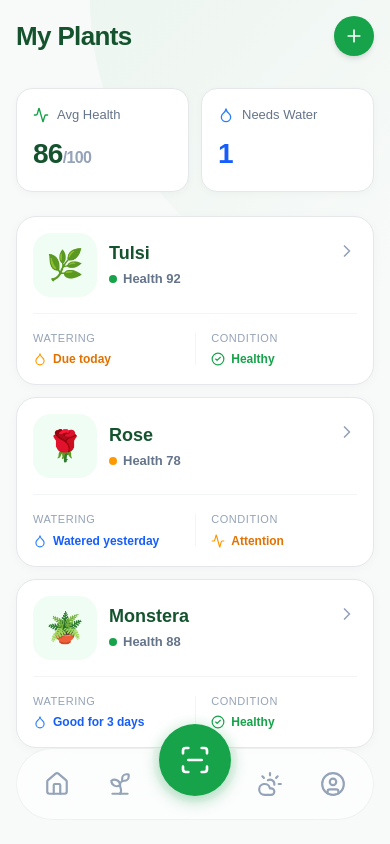
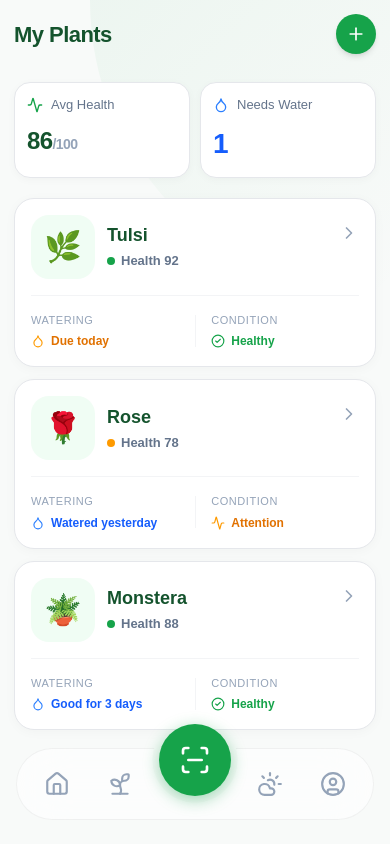
Before and after one commit to MdKasif0/KisanEdge, a Next.js app: page /plants in a window 390 px wide. Shown: the top 844 px of the page. Built offline with nearby package versions, Linux system fonts and the light colour scheme.

Commit message:
style: improve mobile responsiveness and layout spacing for plant pages

```diff
--- a/src/app/(app)/plants/[id]/page.tsx
+++ b/src/app/(app)/plants/[id]/page.tsx
@@ -45,7 +45,7 @@ export default function PlantDetailsPage({ params }: { params: Promise<{ id: str
   return (
     <div className="flex flex-col min-h-[100dvh] bg-[#F8FAF9] pb-24 relative overflow-hidden">
       {/* Background Hero */}
-      <div className="absolute top-0 left-0 right-0 h-[260px] bg-gradient-to-b from-[#0f4021] to-[#14532D] pointer-events-none" />
+      <div className="absolute top-0 left-0 right-0 h-[220px] sm:h-[260px] bg-gradient-to-b from-[#0f4021] to-[#14532D] pointer-events-none" />
       <div className="absolute top-0 right-0 w-[200px] h-[200px] bg-white/5 rounded-bl-full pointer-events-none" />
 
       {/* Header */}
@@ -67,13 +67,13 @@ export default function PlantDetailsPage({ params }: { params: Promise<{ id: str
       <div className="relative z-10 px-5 pt-2 pb-8 flex justify-between items-end text-white">
         <div className="flex flex-col gap-1">
           <span className="text-white/70 text-[12px] font-semibold uppercase tracking-wider">Indoor Plant</span>
-          <h1 className="text-[36px] font-bold leading-none mb-1">{plant.name}</h1>
+          <h1 className="text-[28px] sm:text-[36px] font-bold leading-none mb-1">{plant.name}</h1>
           <div className="flex items-center gap-2 mt-1">
             <div className="w-2.5 h-2.5 rounded-full bg-[#16A34A] shadow-[0_0_8px_rgba(22,163,74,0.6)]" />
             <span className="text-[14px] font-medium text-white/90">{plant.diseaseStatus}</span>
           </div>
         </div>
-        <div className="w-20 h-20 bg-white/10 backdrop-blur-md rounded-[24px] flex items-center justify-center text-4xl shadow-lg border border-white/20">
+        <div className="w-16 h-16 sm:w-20 sm:h-20 bg-white/10 backdrop-blur-md rounded-[20px] sm:rounded-[24px] flex items-center justify-center text-3xl sm:text-4xl shadow-lg border border-white/20">
           {plant.image}
         </div>
       </div>
--- a/src/app/(app)/plants/page.tsx
+++ b/src/app/(app)/plants/page.tsx
@@ -11,29 +11,29 @@ export default function PlantsPage() {
   const needsWater = MOCK_HOME_PLANTS.filter(p => p.waterStatus.toLowerCase().includes("due")).length;
 
   return (
-    <div className="flex flex-col gap-6 p-4 sm:p-5 relative min-h-[100dvh] bg-[#F8FAF9] pb-24">
+    <div className="flex flex-col gap-5 sm:gap-6 p-3.5 sm:p-5 relative min-h-[100dvh] bg-[#F8FAF9] pb-24">
       {/* Background Graphic */}
       <div className="absolute top-0 right-0 w-[300px] h-[300px] bg-gradient-to-br from-[#16A34A]/5 to-transparent rounded-bl-full pointer-events-none" />
 
       {/* Header */}
       <header className="relative z-10 flex items-center justify-between pt-safe pb-2">
-        <h1 className="text-[26px] font-bold text-[#14532D] tracking-tight">My Plants</h1>
+        <h1 className="text-[22px] sm:text-[26px] font-bold text-[#14532D] tracking-tight">My Plants</h1>
         <Button size="icon" className="rounded-full w-10 h-10 bg-[#16A34A] hover:bg-[#15803d] text-white shadow-md">
           <Plus className="w-5 h-5" />
         </Button>
       </header>
 
       {/* Metrics Grid */}
-      <motion.div initial={{ opacity: 0, y: 10 }} animate={{ opacity: 1, y: 0 }} className="grid grid-cols-2 gap-3 relative z-10">
-        <div className="bg-white rounded-2xl p-4 shadow-[0_2px_8px_rgba(0,0,0,0.03)] border border-[#E5E7EB]">
+      <motion.div initial={{ opacity: 0, y: 10 }} animate={{ opacity: 1, y: 0 }} className="grid grid-cols-2 gap-2.5 sm:gap-3 relative z-10">
+        <div className="bg-white rounded-2xl p-3 sm:p-4 shadow-[0_2px_8px_rgba(0,0,0,0.03)] border border-[#E5E7EB]">
           <div className="flex items-center gap-2 mb-2">
             <Activity className="w-4 h-4 text-[#16A34A]" />
             <span className="text-[13px] font-medium text-[#64748b]">Avg Health</span>
           </div>
-          <div className="text-[28px] font-bold text-[#14532D] tracking-tight">{avgHealth}<span className="text-[16px] text-[#94A3B8]">/100</span></div>
+          <div className="text-[24px] sm:text-[28px] font-bold text-[#14532D] tracking-tight">{avgHealth}<span className="text-[14px] sm:text-[16px] text-[#94A3B8]">/100</span></div>
         </div>
 
-        <div className="bg-white rounded-2xl p-4 shadow-[0_2px_8px_rgba(0,0,0,0.03)] border border-[#E5E7EB]">
+        <div className="bg-white rounded-2xl p-3 sm:p-4 shadow-[0_2px_8px_rgba(0,0,0,0.03)] border border-[#E5E7EB]">
           <div className="flex items-center gap-2 mb-2">
             <Droplet className="w-4 h-4 text-blue-500" />
             <span className="text-[13px] font-medium text-[#64748b]">Needs Water</span>
```
